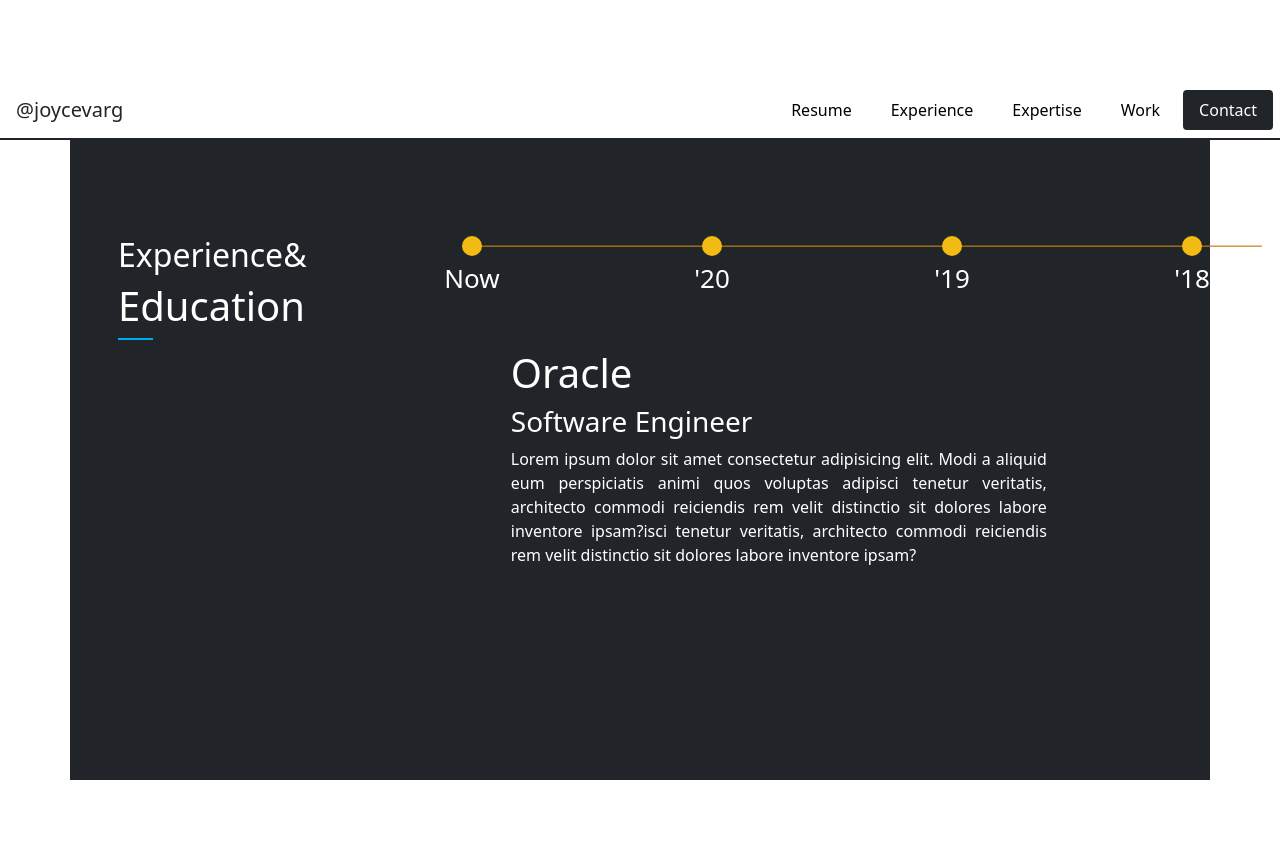
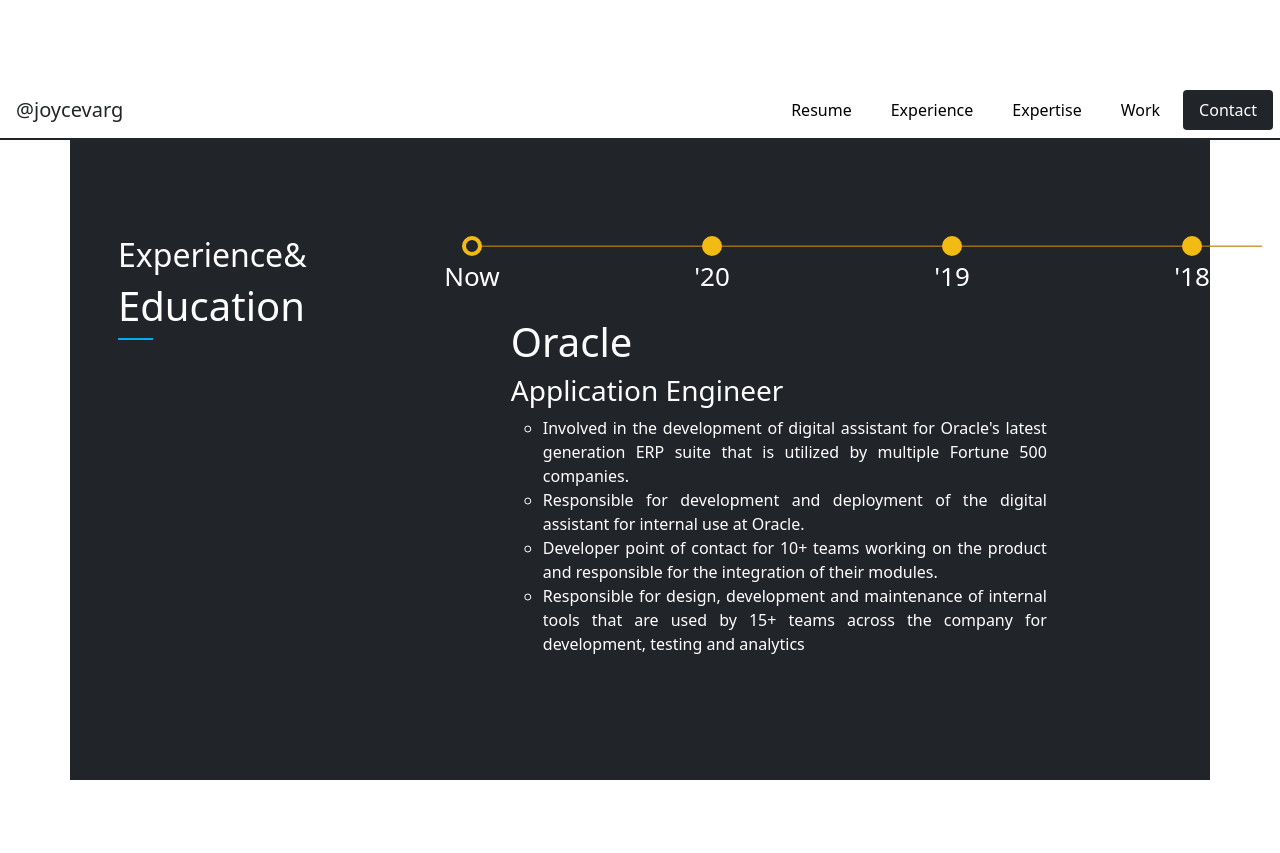
Before and after one commit to Joycevarg/PortfolioDjango, a Django app: page / in a window 1280 px wide. Shown: the part 718-1571 px from the top of the page. Run offline with Django 4.2, Linux system fonts and the light colour scheme; some libraries are stand-ins or nearby versions.

Commit message:
New timelines

```diff
--- a/portfolio/templates/index.html
+++ b/portfolio/templates/index.html
@@ -3,6 +3,7 @@
   {% load static %}
   <link href="https://cdn.jsdelivr.net/npm/bootstrap@5.0.2/dist/css/bootstrap.min.css" rel="stylesheet"
     integrity="sha384-EVSTQN3/azprG1Anm3QDgpJLIm9Nao0Yz1ztcQTwFspd3yD65VohhpuuCOmLASjC" crossorigin="anonymous">
+    <script src="https://ajax.googleapis.com/ajax/libs/jquery/3.5.1/jquery.min.js"></script>
   <script src="https://kit.fontawesome.com/0538716759.js" crossorigin="anonymous"></script>
   <link rel="stylesheet" href="{% static 'timeline.css' %}">
   <style>
@@ -107,14 +108,14 @@
         <div class="col-8" style="padding-right: 0rem;">
           <ul class="timeline" style="padding-left: 0px;padding-right: 60px; margin-right: 0px;">
             {% for milestone in milestones %}
-            <li data-year={{milestone.time}} onclick="changeExperienceContent('{{forloop.counter0}}')"></li>
+            <li class="timelinepoint" data-year={{milestone.time}} id="timelinepoint-{{forloop.counter0}}"></li>
             {% endfor %}
             <div id="experiencestack" class="container">
               <div class="row align-items-center">
                 <div class="col px-2">
-                  <h1 id="experiencecompany">Oracle</h1>
-                  <h3 id="experienceposition">Software Engineer</h3>
-                  <div id="experiencedescription">Lorem ipsum dolor sit amet consectetur adipisicing elit. Modi a aliquid eum perspiciatis animi quos voluptas adipisci tenetur veritatis, architecto commodi reiciendis rem velit distinctio sit dolores labore inventore ipsam?isci tenetur veritatis, architecto commodi reiciendis rem velit distinctio sit dolores labore inventore ipsam?</div>
+                  <h1 id="experiencecompany"></h1>
+                  <h3 id="experienceposition"></h3>
+                  <div id="experiencedescription"></div>
                 </div>
               </div>
             </div>
@@ -265,13 +266,21 @@
     var scrollSpy = new bootstrap.ScrollSpy(document.body, {
       target: '#navbar-example2'
     })
-    function changeExperienceContent(milestoneNo){
-      var milestones = {{milestones|safe}};
-      document.getElementById("experiencecompany").innerHTML = milestones[milestoneNo].place;
-      document.getElementById("experienceposition").innerHTML = milestones[milestoneNo].position;
-      document.getElementById("experiencelogo").src = milestones[milestoneNo].logo;
-      document.getElementById("experiencedescription").innerHTML = milestones[milestoneNo].description;
-    }
+    var milestones = {{milestones|safe}};
+    $('.timeline .timelinepoint').on('click', function(){
+      $('#experiencecompany').html(milestones[$(this).index()].place);
+      $("#experienceposition").html(milestones[$(this).index()].position);
+      $("#experiencedescription").html(milestones[$(this).index()].description);
+      $('.timeline .timelinepoint').removeClass('active');
+      $(this).addClass('active');
+    });
+    $(function() {
+      $('#experiencecompany').html(milestones[0].place);
+      $("#experienceposition").html(milestones[0].position);
+      $("#experiencedescription").html(milestones[0].description);
+      $('.timeline .timelinepoint').removeClass('active');
+      $("#timelinepoint-0").addClass('active');
+    });
   </script>
 </body>
 </html>
--- a/portfolio/views.py
+++ b/portfolio/views.py
@@ -21,10 +21,10 @@ def index(request):
         {"icon":"fab fa-unsplash","link":"https://unsplash.com/@joycevarg"}
     ]
     milestones=[
-        {"time":"Now", "place":"Oracle", "position":"Application Engineer", "logo":"static/Android.png", "description":"Lorem ipsum...","stack":[]},
-        {"time":"'20", "place":"College of Engineering Trivandrum", "position":"B.Tech(Hons)", "logo":"static/C.png", "description":"Lorem ipsum...","stack":[]},
-        {"time":"'19", "place":"Nissan Digital", "position":"Software Engineering Intern", "logo":"static/Java.png", "description":"Lorem ipsum...","stack":[]},
-        {"time":"'18", "place":"Clap Research", "position":"Machine Learning Intern", "logo":"static/Flutter.png", "description":"Lorem ipsum...","stack":[]},
+        {"time":"Now", "place":"Oracle", "position":"Application Engineer",  "description":"<ul><li>Involved in the development of digital assistant for Oracle's latest generation ERP suite that is utilized by multiple Fortune 500 companies.</li><li>Responsible for development and deployment of the digital assistant for internal use at Oracle.</li><li>Developer point of contact for 10+ teams working on the product and responsible for the integration of their modules.</li><li>Responsible for design, development and maintenance of internal tools that are used by 15+ teams across the company for development, testing and analytics</li></ul>"},
+        {"time":"'20", "place":"College of Engineering Trivandrum", "position":"B.Tech(Hons)",  "description":"Lorem ipsum..."},
+        {"time":"'19", "place":"Nissan Digital", "position":"Software Engineering Intern",  "description":"<ul><li>Worked on approximating the NP-hard packing problem of determining the usable trunk volume of a car.</li><li>Built a tool that allows engineers to easily test solutions for the problem.</li></ul>"},
+        {"time":"'18", "place":"Clap Research", "position":"Machine Learning Intern", "description":"<ul><li>Worked on developing models that rank paragraphs for question answering.</li><li>Built workflows for developing and tuning the model.</li></ul>"},
     ]
     data['stackLogos']=stackLogos
     data['profileLinks']=profileLinks
--- a/static/timeline.css
+++ b/static/timeline.css
@@ -14,7 +14,7 @@
     width: 100%;
   }
 
-  .timeline li {
+  .timeline .timelinepoint {
     display: inline-block;
     width: 20px;
     height: 20px;
@@ -23,16 +23,21 @@
     line-height: 1.2;
     position: relative;
     border-radius: 50%;
-    border:2px #F2BB13 solid
+    border:4px #F2BB13 solid
   }
 
-  .timeline li:hover {
-    background: #ff1100;
-    border:2px #F2BB13 solid
+  .timeline .timelinepoint:hover {
+    background: rgb(33, 37, 41);
+    border:4px #F2BB13 solid
+  }
+  .timeline .timelinepoint.active {
+    background: rgb(33, 37, 41);
+    border:4px #F2BB13 solid
   }
 
 
-  .timeline li:before {
+
+  .timeline .timelinepoint:before {
     display: inline-block;
     content: attr(data-year);
     font-size: 26px;
@@ -41,7 +46,7 @@
     transform: translateX(-50%);
     bottom: -40px;
   }
-  .timeline li div {
+  .timeline .timelinepoint div {
     content: attr(data-text);
     font-size: 16px;
     position: absolute;
```
